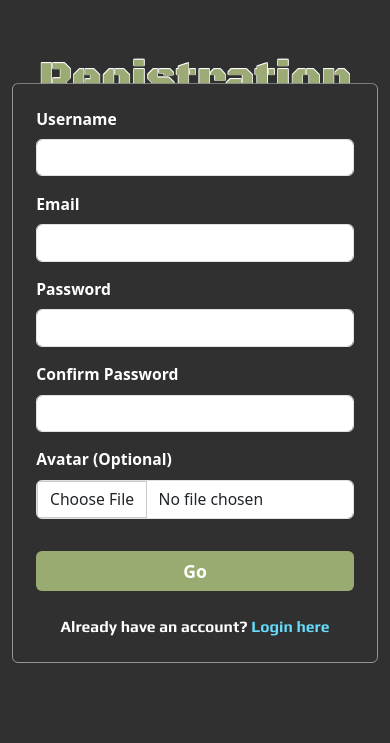
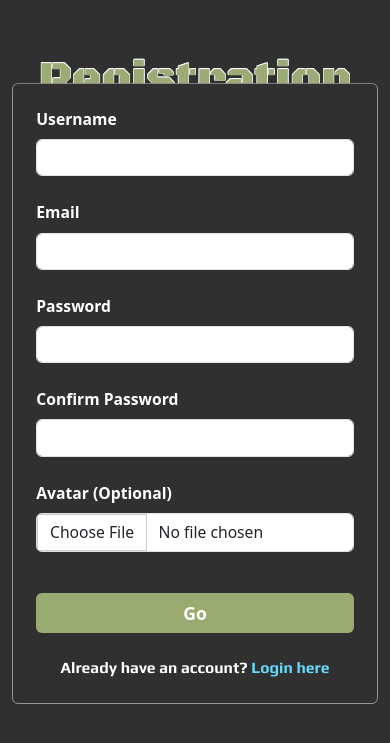
Before and after one commit to MRGiorgiosDev8/django-moviefinder-api, a Django app: page /accounts/signup/ in a window 390 px wide. Shown: the part 62-805 px from the top of the page. Run offline with Django 5.2, Linux system fonts and the light colour scheme; some libraries are stand-ins or nearby versions; some web fonts are replaced.

Commit message:
custom.css update

```diff
--- a/finder_movie/movies_project/static/css/custom.css
+++ b/finder_movie/movies_project/static/css/custom.css
@@ -1181,6 +1181,7 @@ input[type="file"]::-webkit-file-upload-button {
         margin-left: 3px;
         scale: 0.96;
         background-color: #8fa856;
+        border-color: whitesmoke;
     }
 
     .navbar-toggler {
@@ -1344,7 +1345,7 @@ input[type="file"]::-webkit-file-upload-button {
     }
 
     input {
-        margin-bottom: 2vh;
+        margin-bottom: 3vh;
     }
 }
 
```
